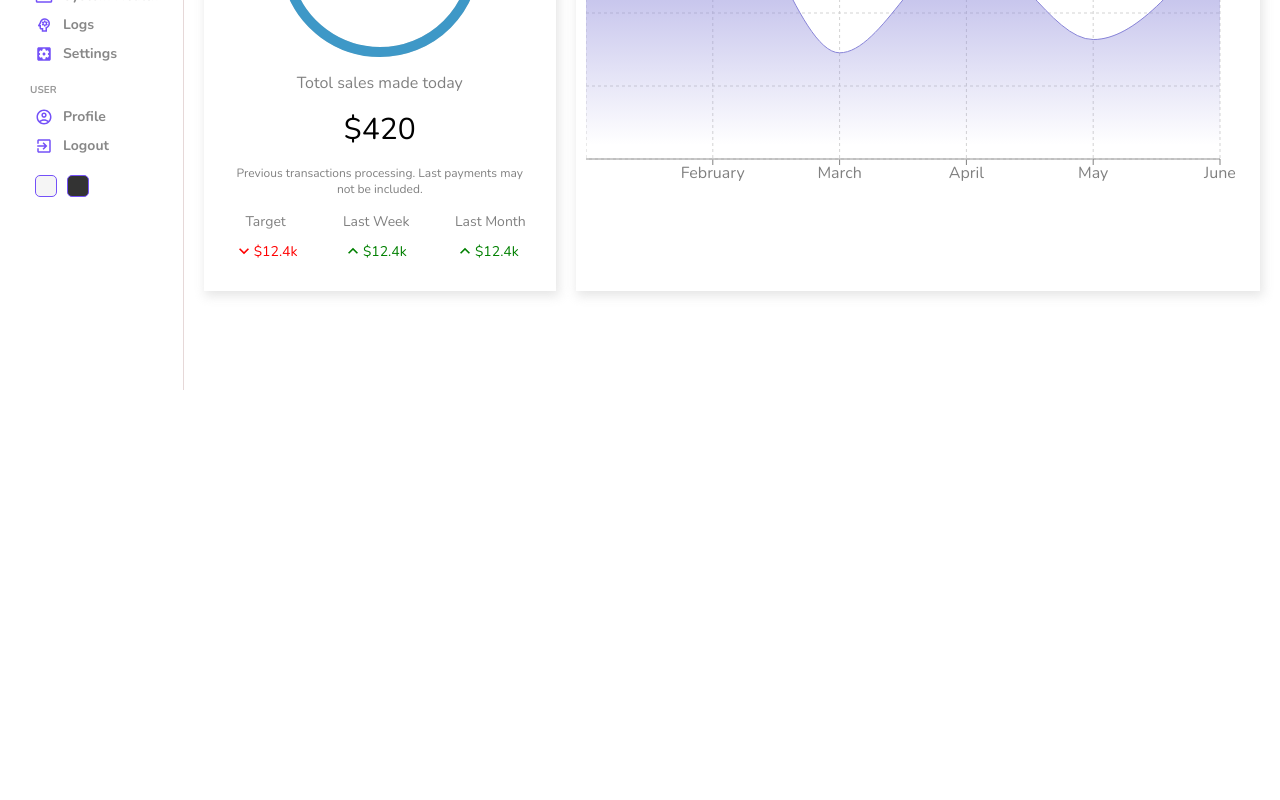
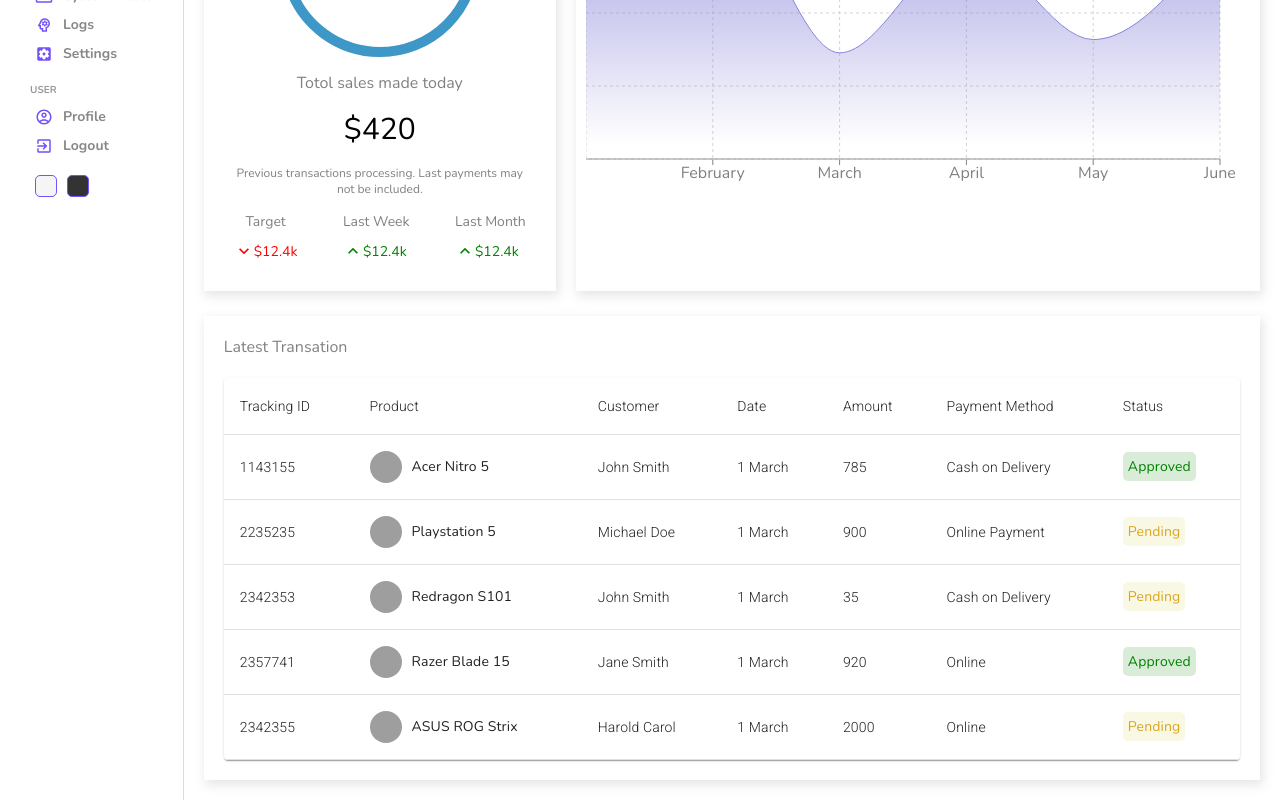
Before and after one commit to MyViboon/BookingApp, a React (Create React App) app in the folder dashboard/: page / in a window 1280 px wide. Shown: the part 410-1210 px from the top of the page. Before the commit the page ends 800 px from the top, so only its background shows below. Built offline with nearby package versions, Linux system fonts and the light colour scheme; grey boxes are pictures that could not be loaded.

Commit message:
add table

```diff
--- /dev/null
+++ b/dashboard/src/components/table/Table.jsx
@@ -0,0 +1,102 @@
+import "./table.scss";
+import Table from "@mui/material/Table";
+import TableBody from "@mui/material/TableBody";
+import TableCell from "@mui/material/TableCell";
+import TableContainer from "@mui/material/TableContainer";
+import TableHead from "@mui/material/TableHead";
+import TableRow from "@mui/material/TableRow";
+import Paper from "@mui/material/Paper";
+
+const List = () => {
+  const rows = [
+    {
+      id: 1143155,
+      product: "Acer Nitro 5",
+      img: "https://m.media-amazon.com/images/I/81bc8mA3nKL._AC_UY327_FMwebp_QL65_.jpg",
+      customer: "John Smith",
+      date: "1 March",
+      amount: 785,
+      method: "Cash on Delivery",
+      status: "Approved",
+    },
+    {
+      id: 2235235,
+      product: "Playstation 5",
+      img: "https://m.media-amazon.com/images/I/31JaiPXYI8L._AC_UY327_FMwebp_QL65_.jpg",
+      customer: "Michael Doe",
+      date: "1 March",
+      amount: 900,
+      method: "Online Payment",
+      status: "Pending",
+    },
+    {
+      id: 2342353,
+      product: "Redragon S101",
+      img: "https://m.media-amazon.com/images/I/71kr3WAj1FL._AC_UY327_FMwebp_QL65_.jpg",
+      customer: "John Smith",
+      date: "1 March",
+      amount: 35,
+      method: "Cash on Delivery",
+      status: "Pending",
+    },
+    {
+      id: 2357741,
+      product: "Razer Blade 15",
+      img: "https://m.media-amazon.com/images/I/71wF7YDIQkL._AC_UY327_FMwebp_QL65_.jpg",
+      customer: "Jane Smith",
+      date: "1 March",
+      amount: 920,
+      method: "Online",
+      status: "Approved",
+    },
+    {
+      id: 2342355,
+      product: "ASUS ROG Strix",
+      img: "https://m.media-amazon.com/images/I/81hH5vK-MCL._AC_UY327_FMwebp_QL65_.jpg",
+      customer: "Harold Carol",
+      date: "1 March",
+      amount: 2000,
+      method: "Online",
+      status: "Pending",
+    },
+  ];
+  return (
+    <TableContainer component={Paper} className="table">
+      <Table sx={{ minWidth: 650 }} aria-label="simple table">
+        <TableHead>
+          <TableRow>
+            <TableCell className="tableCell">Tracking ID</TableCell>
+            <TableCell className="tableCell">Product</TableCell>
+            <TableCell className="tableCell">Customer</TableCell>
+            <TableCell className="tableCell">Date</TableCell>
+            <TableCell className="tableCell">Amount</TableCell>
+            <TableCell className="tableCell">Payment Method</TableCell>
+            <TableCell className="tableCell">Status</TableCell>
+          </TableRow>
+        </TableHead>
+        <TableBody>
+          {rows.map((row) => (
+            <TableRow key={row.id}>
+              <TableCell className="tableCell">{row.id}</TableCell>
+              <TableCell className="tableCell">
+                <div className="cellWrapper">
+                  <img src={row.img} alt="" className="image" />
+                  {row.product}
+                </div>
+              </TableCell>
+              <TableCell className="tableCell">{row.customer}</TableCell>
+              <TableCell className="tableCell">{row.date}</TableCell>
+              <TableCell className="tableCell">{row.amount}</TableCell>
+              <TableCell className="tableCell">{row.method}</TableCell>
+              <TableCell className="tableCell">
+                <span className={`status ${row.status}`}>{row.status}</span>
+              </TableCell>
+            </TableRow>
+          ))}
+        </TableBody>
+      </Table>
+    </TableContainer>
+  );
+};
+
+export default List;
--- /dev/null
+++ b/dashboard/src/components/table/table.scss
@@ -0,0 +1,29 @@
+.table{
+    .cellWrapper{
+        display: flex;
+        align-items: center;
+
+        .image{
+            width: 32px;
+            height: 32px;
+            border-radius: 50%;
+            margin-right: 10px;
+            object-fit: cover;
+        }
+
+    }
+
+    .status{
+        padding: 5px;
+        border-radius: 5px;
+
+        &.Approved {
+            color: green;
+            background-color: rgba(0, 128, 0, 0.151);
+          }
+        &.Pending {
+            color: goldenrod;
+            background-color: rgba(189, 189, 3, 0.103);
+        }
+    }
+}
--- a/dashboard/src/pages/home/Home.jsx
+++ b/dashboard/src/pages/home/Home.jsx
@@ -4,6 +4,7 @@
 import Wigget from "../../components/wigget/Wigget";
 import Featured from "../../components/featured/Featured";
 import Chart from "../../components/chart/Chart";
+import Table from "../../components/table/Table";
 
 const Home = () => {
   return <div className="home">
@@ -20,6 +21,10 @@
         <Featured/>
         <Chart/>
       </div>
+      <div className="listContainer">
+        <div className="listTitle">Latest Transation</div>
+        <Table/>
+      </div>
     </div>
   </div>;
 };
--- a/dashboard/src/pages/home/home.scss
+++ b/dashboard/src/pages/home/home.scss
@@ -13,5 +13,18 @@
     .charts{
       padding: 5px 20px;
     }
+
+    .listContainer{
+      -webkit-box-shadow: 2px 4px 10px 1px rgba(0, 0, 0, 0.47);
+      box-shadow: 2px 4px 10px 1px rgba(201, 201, 201, 0.47);
+      padding: 20px;
+      margin: 20px;
+
+      .listTitle{
+        font-weight: 500;
+        color: gray;
+        margin-bottom: 20px;
+      }
+    }
    }
 }
```
